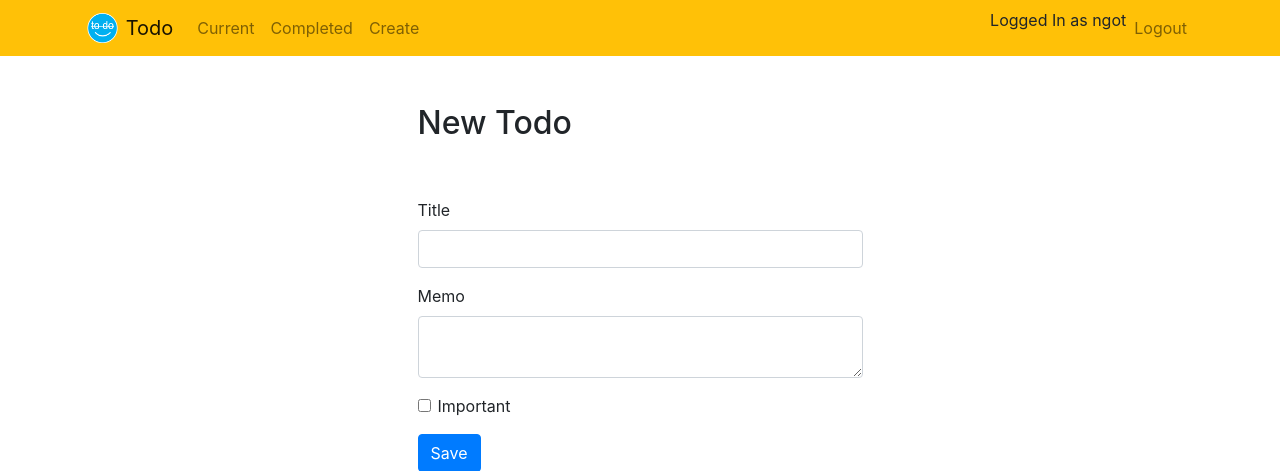
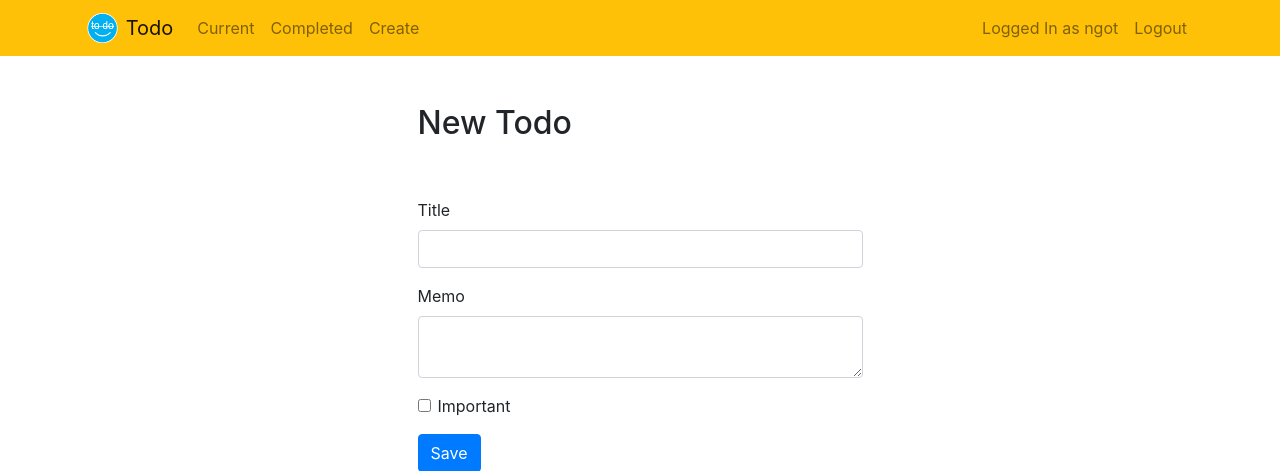
Before and after one commit to Ngotcode/Django-todo-project, a Django app: page /create/ in a window 1280 px wide. Shown: the top 471 px of the page. Run offline with Django 3.2, Linux system fonts and the light colour scheme; a user stored in the database is signed in; some libraries are stand-ins or nearby versions.

Commit message:
"Update base.html to add logged in as user tag"

```diff
--- a/todo/templates/todo/base.html
+++ b/todo/templates/todo/base.html
@@ -44,7 +44,8 @@
                     {% if user.is_authenticated %}
 
                         <li class="nav-item">
-                            Logged In as {{ user.username }}
+                            <a class="nav-link" href="#">Logged In as {{ user.username }}</a>
+                         <!--   Logged In as {{ user.username }}  -->
                         </li>
                         <li class="nav-item">
                             <a href="#" onclick="$('#signOutBtn').click()" class="nav-link">Logout</a>
```
